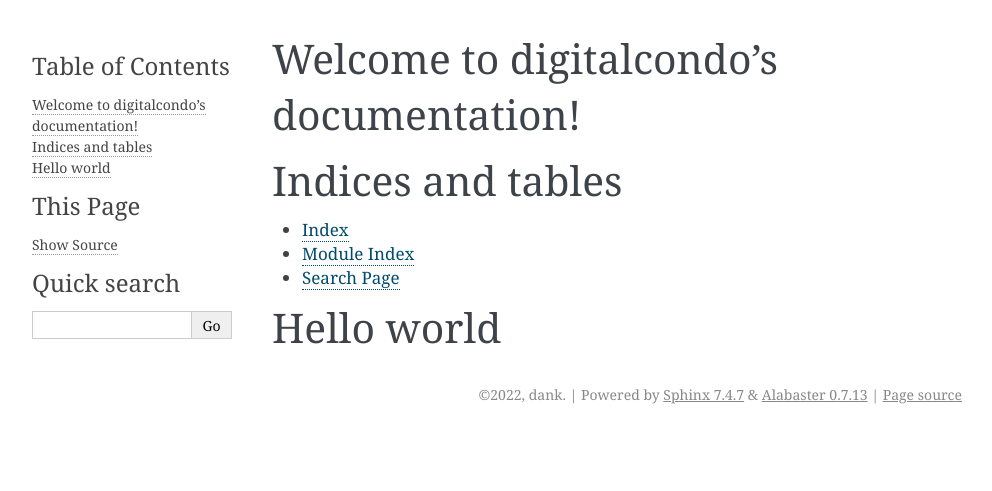
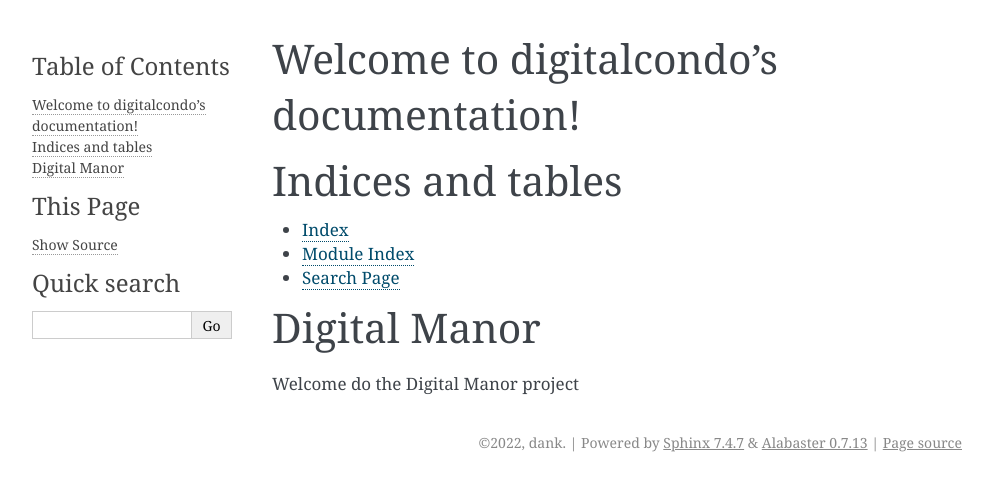
Before and after one commit to digidude/testlab, a Sphinx documentation site: the page built from docs/index.rst, in a window 1280 px wide. Shown: the top 491 px of the page, without its empty margins (148-1140 px from the left). Built offline with Sphinx 7.4.7, drawn with Linux system fonts in a browser that asks for light colours.

Commit message:
more git config testing

```diff
--- a/docs/index.rst
+++ b/docs/index.rst
@@ -19,5 +19,6 @@ Indices and tables
 * :ref:`modindex`
 * :ref:`search`
 
-Hello world
-===========
+Digital Manor
+=============
+Welcome do the Digital Manor project
```
